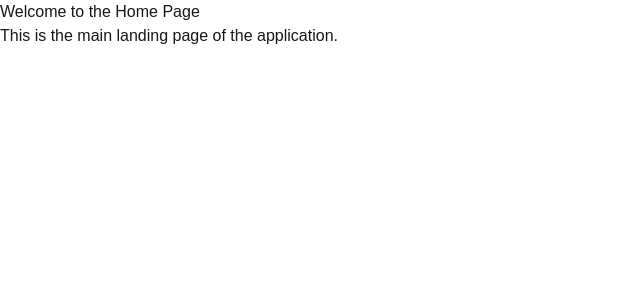
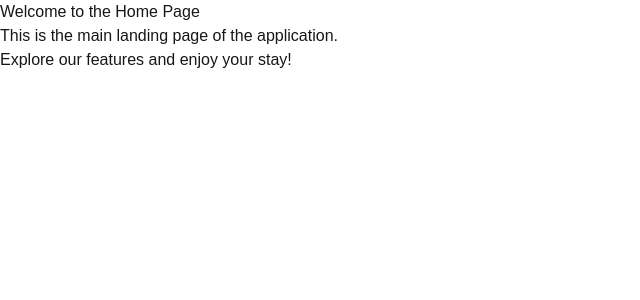
Before and after one commit to SixZensED/Tetris-Pizza-Website-Shop, a Next.js app: page / in a window 1280 px wide. Shown: the top 300 px of the page, without its empty margins (0-640 px from the left). Built offline with nearby package versions, Linux system fonts and the light colour scheme.

Commit message:
update text 3

```diff
--- a/app/page.tsx
+++ b/app/page.tsx
@@ -3,6 +3,7 @@ export default function Home() {
     <div>
       <h1>Welcome to the Home Page</h1>
       <p>This is the main landing page of the application.</p>
+      <p>Explore our features and enjoy your stay!</p>
     </div>
   );
 }
```
